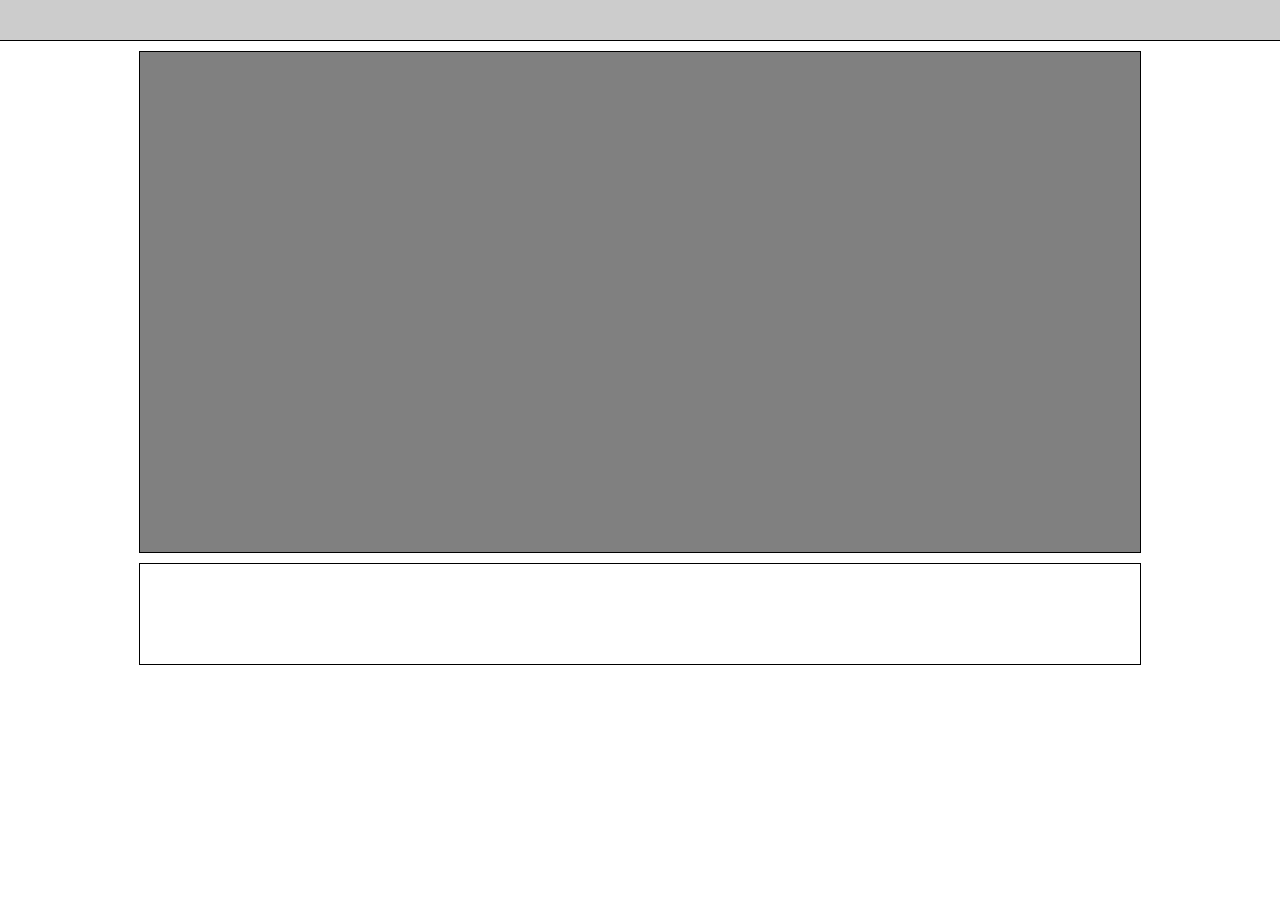
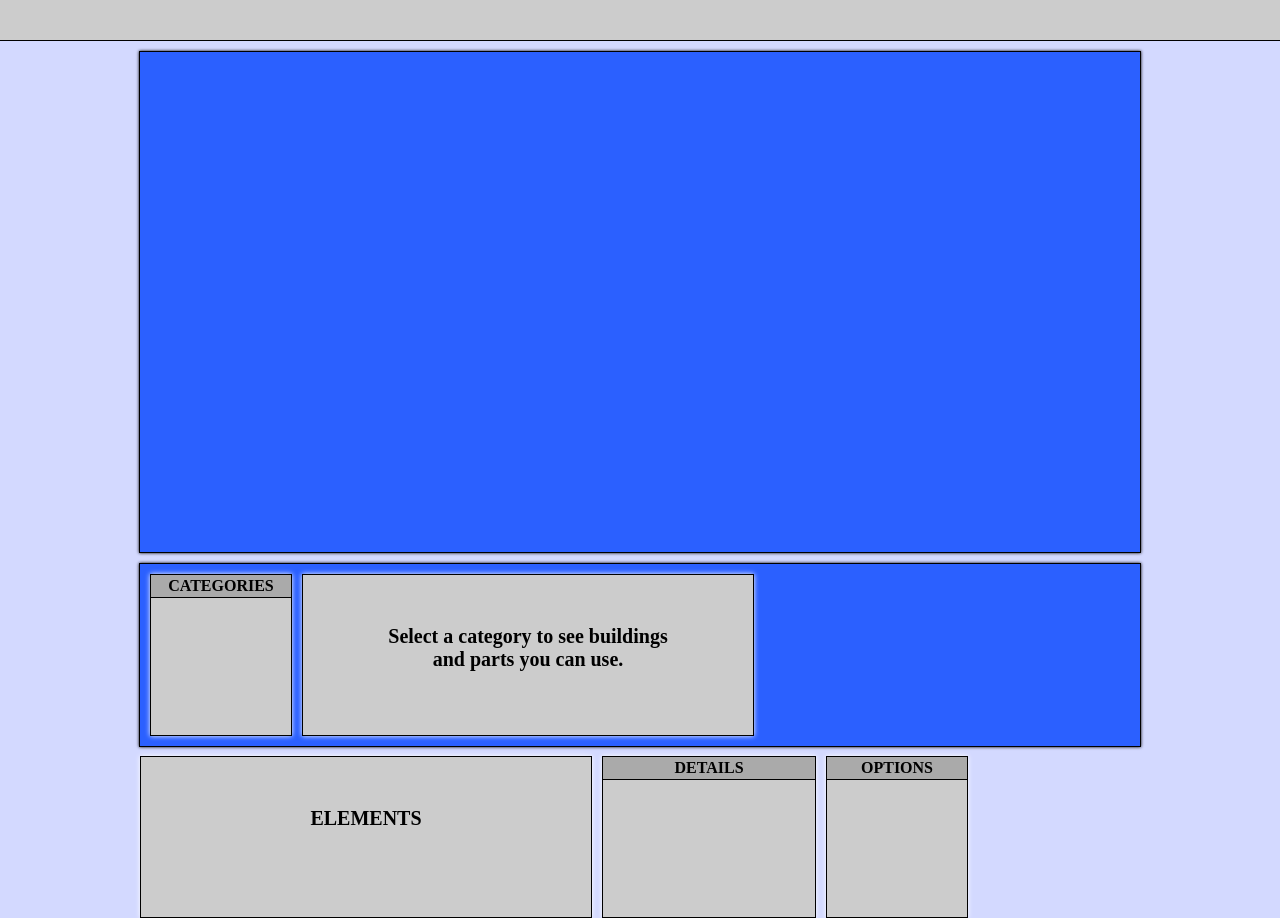
Before and after one commit to sivarajankumar/citizen-me, a plain HTML site: page Citizen-Me/index.html in a window 1280 px wide. Before the commit the page ends 800 px from the top, so only its background shows below. Drawn offline with nearby package versions, Linux system fonts and the light colour scheme.

Commit message:
User Interface

```diff
--- a/Citizen-Me/css/app.css
+++ b/Citizen-Me/css/app.css
@@ -1,5 +1,6 @@
 body {
 	height: 100%;
+	background-color:#D3D9FF;
 }
 
 html {
@@ -24,9 +25,58 @@ html {
 #menu {
 	width:1000px;
 	border: 1px solid black;
-	height:100px;
+	height:182px;
 	bottom:0;
 	margin:auto;
+	background-color:#2B60FF;
+	box-shadow:0px 0px 3px black;
+}
+
+#noCategorySelected {
+	width:450px;
+	float:left;
+	margin:10px;
+	margin-left:0px;
+	height:160px;
+	border:1px solid black;
+	background-color:#CCC;
+	box-shadow:0px 0px 5px white;
+}
+
+#noCategorySelected p {
+	text-align:center;
+	margin-top:50px;
+	font-size:20px;
+	font-weight:bold;
+}
+
+.menu_tile {
+	margin-left:10px;
+	margin-top:10px;
+	border:1px solid blue;
+	float:left;
+}
+
+#categories {
+	float:left;
+	width:140px;
+	margin:10px;
+	height:160px;
+	border:1px solid black;
+	background-color:#CCC;
+	box-shadow:0px 0px 5px white;
+}
+
+h2 {
+	display:block;
+	width:100%;
+	font-weight:bold;
+	font-size:16px;
+	text-align:center;
+	padding-top:2px;
+	padding-bottom:2px;
+	border-bottom:1px solid black;
+	background-color:#AAA;
 }
 
 #coordinates {
@@ -38,6 +88,28 @@ html {
 	background-color:#DDD;
 }
 
+#gameDetails {
+	float:left;
+	width:212px;
+	margin:10px;
+	margin-left:0px;
+	height:160px;
+	border:1px solid black;
+	background-color:#CCC;
+	box-shadow:0px 0px 5px white;
+}
+
+#gameOptions {
+	float:left;
+	width:140px;
+	margin:10px;
+	margin-left:0px;
+	height:160px;
+	border:1px solid black;
+	box-shadow:0px 0px 5px white;
+	background-color:#CCC;
+}
+
 .tile_highlighted {
 	height:48px;
 	background:#CCC;
@@ -47,29 +119,33 @@ html {
 	background-image:url(../img/grass_small.jpg);
 }
 
+.tile_highlighted_blue {
+	margin-left:10px;
+	margin-top:10px;
+	height:46px;
+	background:#CCC;
+	width:46px;
+	border:3px solid blue;
+	float:left;
+}
+
 #game {
 	height:480px;
 	width:980px;
 	margin:auto;
 	border:1px solid black;
 	padding:10px;
-	background-color:grey;
+	background-color:#2B60FF;
 	overflow:auto;
 	margin-top:10px;
 	margin-bottom:10px;
+	box-shadow:0px 0px 3px black;
 }
 
 .row {
 	clear:both;
 	width:2600px;
 	padding-right:10px;
-}
-
-.menu_tile {
-	border:2px solid blue;
-	float:left;
-	margin:10px;
-	margin-right:5px;
 }
 
 .tile {
@@ -174,5 +250,5 @@ html {
 
 * {
 	margin:0;
-	padding:0;
+	padding:0
 }
--- a/Citizen-Me/index.html
+++ b/Citizen-Me/index.html
@@ -21,7 +21,23 @@
 				</div>
 			</div>
 			<div id="menu">
-				<img id="menu_tile_{{i}}" class="menu_tile" src="img/{{i}}.jpg" ng-click="selectElementToAdd(i)" ng-repeat="i in menu_tiles">
+				<!-- <img id="menu_tile_{{i}}" class="menu_tile" src="img/{{i}}.jpg" ng-click="selectElementToAdd(i)" ng-repeat="i in menu_tiles"> -->
+				<div id="categories">
+					<h2>CATEGORIES</h2>
+					<img id="menu_category_{{i}}" class="menu_tile" src="img/category_{{i}}.jpg" ng-click="selectCategory(i)" ng-repeat="i in menuCategories">
+				</div>
+				<div id="noCategorySelected" ng-show="noCategorySelected()">
+					<p>Select a category to see buildings <br>and parts you can use.</p>
+				</div>
+				<div id="noCategorySelected" ng-hide="noCategorySelected()">
+					<p>ELEMENTS</p>
+				</div>
+				<div id="gameDetails">
+					<h2>DETAILS</h2>
+				</div>
+				<div id="gameOptions">
+					<h2>OPTIONS</h2>
+				</div>
 			</div>
 	</body>
 </html>
--- a/Citizen-Me/js/controllers.js
+++ b/Citizen-Me/js/controllers.js
@@ -2,7 +2,9 @@ var gameApp = angular.module('gameApp', []);
 
 gameApp.controller('gameAreaCtrl', function ($scope, $http) {
 
-	$scope.menu_tiles = ["house", "hopital", "police", "bulldozer"];
+	$scope.menuCategories = ["residential", "commercial", "industrial", "misc"];
+	$scope.menuTiles = ["house", "hopital", "police", "bulldozer"];
+	$scope.menuSelectedCategory = "";
 
 	// Initialization of the grid from grid.json file
 	$http.get('files/grid.json').
@@ -26,6 +28,15 @@ gameApp.controller('gameAreaCtrl', function ($scope, $http) {
 	    	alert('Grid cannot be loaded.');
 	    });
 
+	$scope.selectCategory = function (category) {
+		if (category != $scope.menuSelectedCategory) {
+			var tmpCategory = $scope.menuSelectedCategory;
+			$scope.menuSelectedCategory = category;
+			angular.element(document.querySelector("#menu_category_" + category)).removeClass('menu_tile').addClass('tile_highlighted_blue');
+			angular.element(document.querySelector("#menu_category_" + tmpCategory)).removeClass('tile_highlighted_blue').addClass('menu_tile');
+		}
+	};
+
 	$scope.range = function(number) {
 		return new Array(number);
 	};
@@ -36,6 +47,10 @@ gameApp.controller('gameAreaCtrl', function ($scope, $http) {
 
 	$scope.resetCoordinates = function () {
 		$scope.coordinates = "";
+	};
+
+	$scope.noCategorySelected = function () {
+		return this.menuSelectedCategory == "";
 	};
 
 	$scope.showCoordinates = function (x, y) {
```
